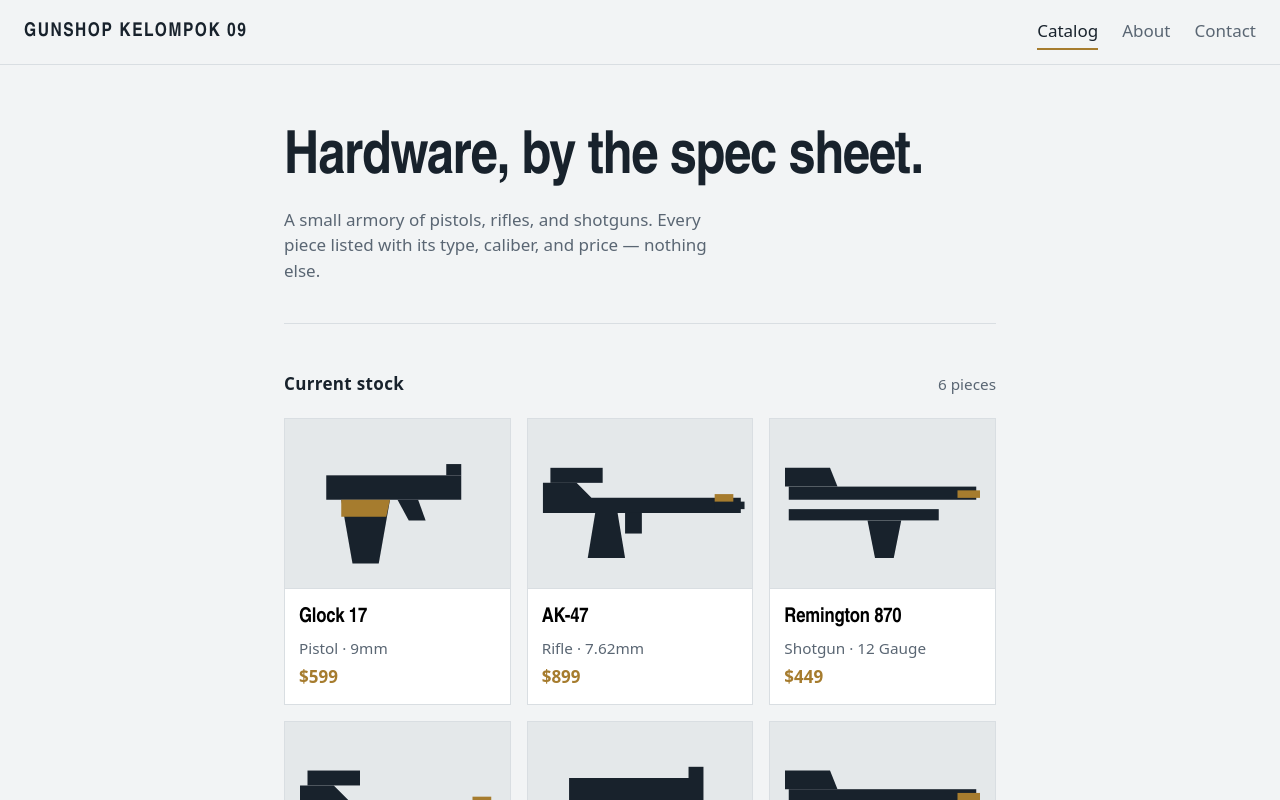
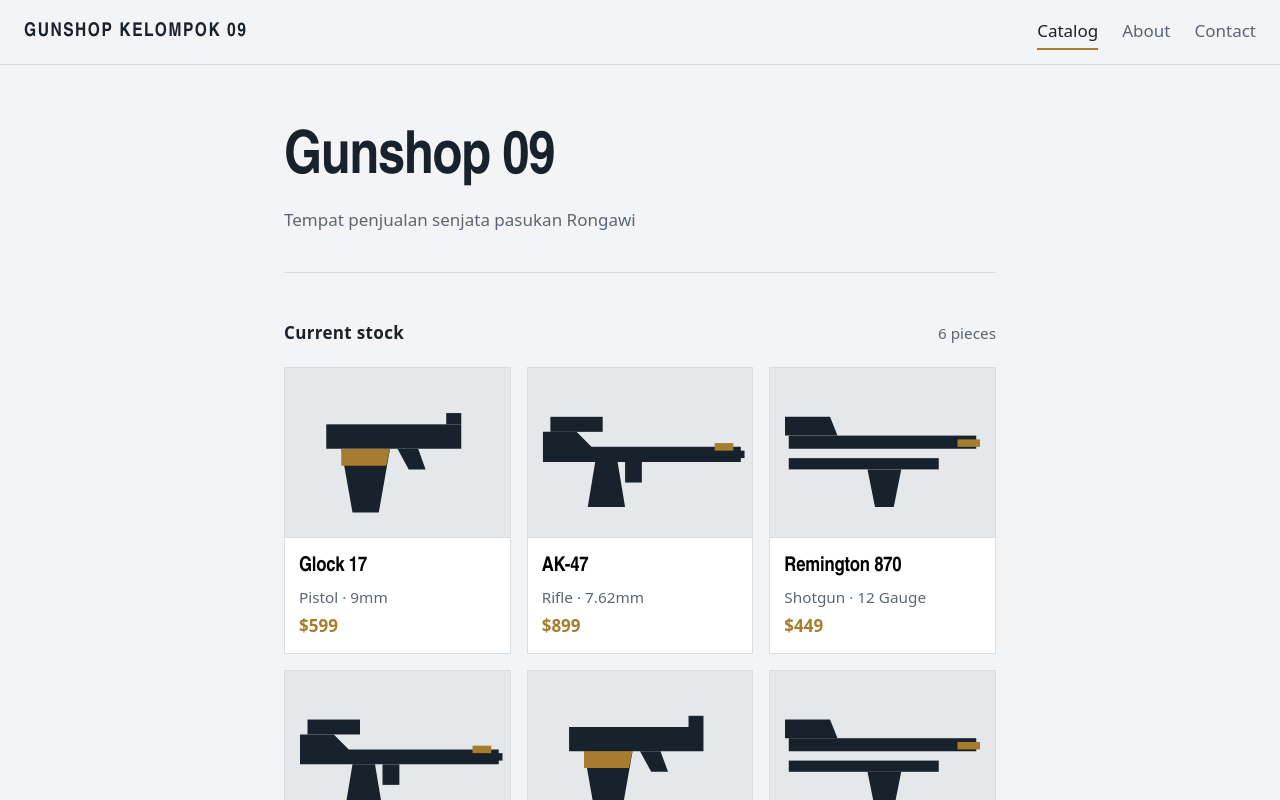
Before and after one commit to BillalAF/webgunshop_kel09_mod4, a React (Vite) app: page / in a window 1280 px wide. Shown: the top 800 px of the page. Built offline with nearby package versions, Linux system fonts and the light colour scheme.

Commit message:
commit ketiga

```diff
--- a/src/pages/Catalog.jsx
+++ b/src/pages/Catalog.jsx
@@ -5,10 +5,9 @@
   return (
     <>
       <section className="masthead">
-        <h1 className="display">Hardware, by the spec sheet.</h1>
+        <h1 className="display">Gunshop 09</h1>
         <p className="lede">
-          A small armory of pistols, rifles, and shotguns. Every piece listed with its
-          type, caliber, and price — nothing else.
+        Tempat penjualan senjata pasukan Rongawi
         </p>
       </section>
 
```
